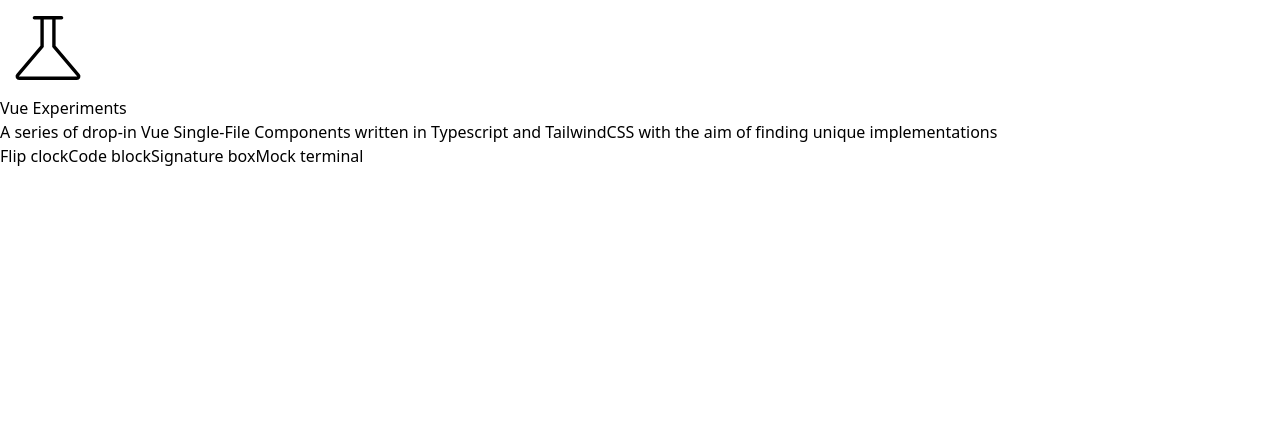
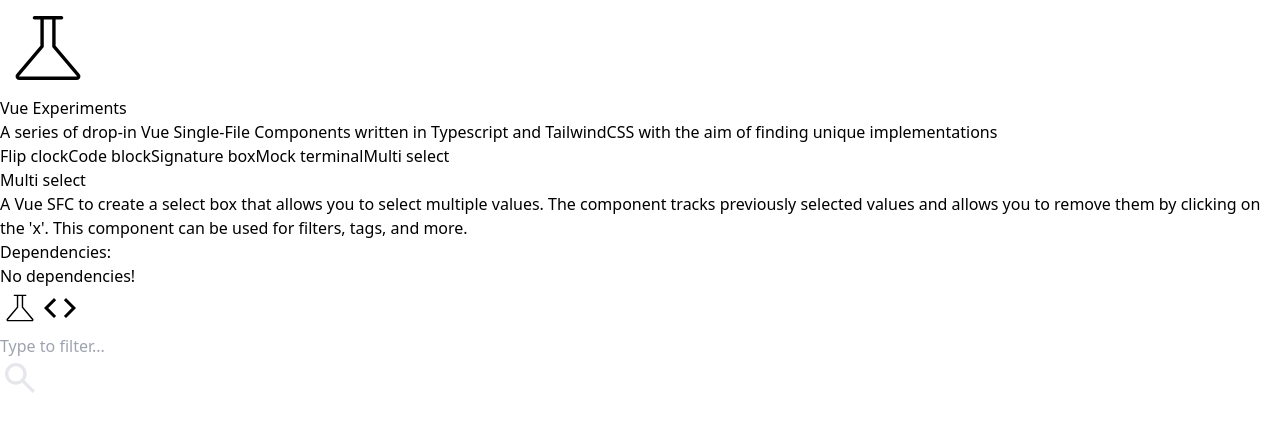
Before and after one commit to BenTopping/vue-experiments, a Vue app: page /multi_select in a window 1280 px wide. Shown: the top 430 px of the page. Built offline with nearby package versions, Linux system fonts and the light colour scheme.

Commit message:
feat(multi-select): adds multiselect view and experiement

```diff
--- a/src/components/experiments/CodeBlock.vue
+++ b/src/components/experiments/CodeBlock.vue
@@ -28,7 +28,7 @@
 </script>
 
 <template>
-  <div class="flex rounded-md w-full h-full bg-black text-white p-8 relative overflow-x-scroll">
+  <div class="flex rounded-md w-full h-full bg-black text-white p-8 relative">
     <transition name="slide-up">
       <div
         v-show="copied"
@@ -78,7 +78,7 @@
         </svg>
       </button>
     </div>
-    <div class="w-full" v-html="highlightedCode"></div>
+    <div v-html="highlightedCode"></div>
   </div>
 </template>
 
--- /dev/null
+++ b/src/components/experiments/MultiSelect.vue
@@ -0,0 +1,62 @@
+<script setup lang="ts">
+import { ref } from 'vue'
+
+const filters = ref<string[]>([])
+const inputValue = ref<string>('')
+
+function addFilter() {
+  if (inputValue.value) {
+    filters.value.push(inputValue.value)
+    inputValue.value = ''
+  }
+}
+
+function removeFilter(filter: string) {
+  filters.value.splice(filters.value.indexOf(filter), 1)
+}
+</script>
+
+<template>
+  <div class="flex flex-row w-1/2">
+    <div
+      class="flex flex-row grow bg-white rounded-md border-gray-200 border-2 hover:border-blue-600 transition-all"
+    >
+      <div class="flex flex-row w-full flex-wrap px-4 align-middle">
+        <div
+          v-for="filter in filters"
+          :key="filter"
+          class="bg-gray-200 px-4 py-2 rounded-md items-center m-1"
+        >
+          <span class="pr-2">{{ filter }}</span>
+          <button
+            class="border-l-2 border-gray-400 text-gray-400 pl-2"
+            @click="removeFilter(filter)"
+          >
+            X
+          </button>
+        </div>
+        <input
+          v-model="inputValue"
+          @keydown.enter="addFilter()"
+          class="flex outline-none py-2 m-1"
+          placeholder="Type to filter..."
+        />
+      </div>
+      <!-- Search Icon -->
+      <div class="flex items-center px-2">
+        <svg
+          xmlns="http://www.w3.org/2000/svg"
+          height="40"
+          viewBox="0 -960 960 960"
+          width="40"
+          fill="#e5e7eb"
+        >
+          <path
+            d="M784-120 532-372q-30 24-69 38t-83 14q-109 0-184.5-75.5T120-580q0-109 75.5-184.5T380-840q109 0 184.5 75.5T640-580q0 44-14 83t-38
+                        69l252 252-56 56ZM380-400q75 0 127.5-52.5T560-580q0-75-52.5-127.5T380-760q-75 0-127.5 52.5T200-580q0 75 52.5 127.5T380-400Z"
+          />
+        </svg>
+      </div>
+    </div>
+  </div>
+</template>
--- a/src/router/index.ts
+++ b/src/router/index.ts
@@ -4,6 +4,7 @@
 import FlipClockView from '@/views/FlipClockView.vue'
 import SignatureBoxView from '@/views/SignatureBoxView.vue'
 import MockTerminalView from '@/views/MockTerminalView.vue'
+import MultiSelectViewVue from '@/views/MultiSelectView.vue'
 
 const router = createRouter({
   history: createWebHistory(import.meta.env.BASE_URL),
@@ -32,6 +33,11 @@
       path: '/mock_terminal',
       name: 'Mock terminal',
       component: MockTerminalView
+    },
+    {
+      path: '/multi_select',
+      name: 'Multi select',
+      component: MultiSelectViewVue
     }
   ]
 })
--- a/src/views/FlipClockView.vue
+++ b/src/views/FlipClockView.vue
@@ -38,7 +38,7 @@
 onUnmounted(() => {
   clearInterval(dateInterval)
 })
-<\/\script>
+<\/script>
 
 <template>
   <div
@@ -146,7 +146,7 @@
 </script>
 
 <template>
-  <div class="flex flex-col grow">
+  <div class="flex flex-col w-full h-full">
     <div class="flex flex-col mb-4 text-xl">
       <h2 class="text-5xl font-light mb-4">Flip clock</h2>
       <div class="flex flex-col space-y-2">
@@ -194,7 +194,7 @@
       </button>
     </div>
     <div
-      class="flex flex-col grow justify-center items-center w-full p-8 rounded-md rounded-tl-none bg-gray-200"
+      class="flex flex-col grow h-full justify-center items-center w-full p-8 rounded-md rounded-tl-none bg-gray-200"
     >
       <FlipClock v-show="currentTab == 'experiment'" />
       <CodeBlock v-show="currentTab == 'code'" :code="codeBlockString" />
--- a/src/views/MockTerminalView.vue
+++ b/src/views/MockTerminalView.vue
@@ -147,7 +147,6 @@
   background: #4b5563;
 }
 </style>
-
 `
 </script>
 
--- /dev/null
+++ b/src/views/MultiSelectView.vue
@@ -0,0 +1,111 @@
+<script setup lang="ts">
+import { ref } from 'vue'
+import MultiSelect from '@/components/experiments/MultiSelect.vue'
+import CodeBlock from '@/components/experiments/CodeBlock.vue'
+import IconScience from '@/components/icons/IconScience.vue'
+import IconCodeBracket from '@/components/icons/IconCodeBracket.vue'
+interface IDependency {
+  name: string
+  address: string
+}
+const dependencies: IDependency[] = []
+
+const currentTab = ref('experiment')
+const codeBlockString: string = `
+<script setup lang="ts">
+import { ref } from 'vue'
+
+const filters = ref<string[]>([])
+const inputValue = ref<string>('')
+
+function addFilter() {
+    if (inputValue.value) {
+        filters.value.push(inputValue.value)
+        inputValue.value = ''
+    }
+}
+
+function removeFilter(filter: string) {
+    filters.value.splice(filters.value.indexOf(filter), 1)
+}
+<\/script>
+
+<template>
+    <div class="flex flex-row w-1/2">
+        <div class="flex flex-row grow bg-white rounded-md border-gray-200 border-2 hover:border-blue-600 transition-all">
+            <div class="flex flex-row w-full flex-wrap px-4 align-middle">
+                <div v-for="filter in filters" :key="filter" class="bg-gray-200 px-4 py-2 rounded-md items-center m-1">
+                    <span class="pr-2">{{ filter }}</span>
+                    <button class="border-l-2 border-gray-400 text-gray-400 pl-2" @click="removeFilter(filter)">X</button>
+                </div>
+                <input v-model="inputValue" @keydown.enter="addFilter()" class="flex outline-none py-2 m-1" placeholder="Type to filter..."/>
+            </div>
+            <!-- Search Icon -->
+            <div class="flex items-center px-2">
+                <svg xmlns="http://www.w3.org/2000/svg" height="40" viewBox="0 -960 960 960" width="40" fill="#e5e7eb">
+                    <path
+                        d="M784-120 532-372q-30 24-69 38t-83 14q-109 0-184.5-75.5T120-580q0-109 75.5-184.5T380-840q109 0 184.5 75.5T640-580q0 44-14 83t-38
+                        69l252 252-56 56ZM380-400q75 0 127.5-52.5T560-580q0-75-52.5-127.5T380-760q-75 0-127.5 52.5T200-580q0 75 52.5 127.5T380-400Z"
+                    />
+                </svg>
+            </div>
+        </div>
+    </div>
+</template>`
+</script>
+
+<template>
+  <div class="flex flex-col h-full w-full">
+    <div class="flex flex-col mb-4 text-xl">
+      <h2 class="text-5xl font-light mb-4">Multi select</h2>
+      <div class="flex flex-col space-y-2">
+        <span>A Vue SFC to create a select box that allows you to select multiple values.</span>
+        <span>
+          The component tracks previously selected values and allows you to remove them by clicking
+          on the 'x'. This component can be used for filters, tags, and more.
+        </span>
+        <div class="flex flex-row space-x-2 py-4 items-center">
+          <span class="py-2">Dependencies:</span>
+          <div v-if="dependencies.length">
+            <a
+              v-for="dep in dependencies"
+              :key="dep.name"
+              class="py-2 px-6 bg-gray-200 rounded-full hover:text-white hover:bg-black transition"
+              :href="dep.address"
+              target="_blank"
+            >
+              {{ dep.name }}
+            </a>
+          </div>
+          <div v-else>
+            <span class="text-gray-400 italic">No dependencies!</span>
+          </div>
+        </div>
+      </div>
+    </div>
+    <div class="flex flex-row">
+      <button
+        @click="currentTab = 'experiment'"
+        :class="`py-2 px-6 ${
+          currentTab == 'experiment' ? 'bg-gray-200' : 'bg-gray-300'
+        } rounded-t-lg cursor-pointer`"
+      >
+        <IconScience />
+      </button>
+      <button
+        @click="currentTab = 'code'"
+        :class="`p-2 px-6 rounded-t-lg ${
+          currentTab == 'code' ? 'bg-gray-200' : 'bg-gray-300'
+        } cursor-pointer`"
+      >
+        <IconCodeBracket />
+      </button>
+    </div>
+    <div
+      class="flex flex-col grow justify-center items-center w-full p-8 rounded-md rounded-tl-none bg-gray-200"
+    >
+      <MultiSelect v-show="currentTab == 'experiment'" />
+      <CodeBlock v-show="currentTab == 'code'" :code="codeBlockString" />
+    </div>
+  </div>
+</template>
--- a/src/views/SignatureBoxView.vue
+++ b/src/views/SignatureBoxView.vue
@@ -68,27 +68,48 @@
   a.download = 'signature.png'
   a.click()
 }
-
-<\/\script>
+<\/script>
 
 <template>
   <div class="flex flex-row">
-        <canvas ref="canvas" class="border-2 border-gray-200 rounded-lg bg-white" :width=props.width :height=props.height
-            @mousedown="startDrawing" @mousemove="draw" @mouseup="stopDrawing" @mouseleave="stopDrawing">
+    <canvas
+      ref="canvas"
+      class="border-2 border-gray-200 rounded-lg bg-white"
+      :width="props.width"
+      :height="props.height"
+      @mousedown="startDrawing"
+      @mousemove="draw"
+      @mouseup="stopDrawing"
+      @mouseleave="stopDrawing"
+    >
     </canvas>
     <div class="flex flex-col px-2 space-y-2">
       <button class="p-2 shadow-md rounded-lg bg-white" @click="clearCanvas">
         <!-- Delete Icon -->
-                <svg xmlns="http://www.w3.org/2000/svg" height="40" viewBox="0 -960 960 960" width="40" fill="#FF0000">
+        <svg
+          xmlns="http://www.w3.org/2000/svg"
+          height="40"
+          viewBox="0 -960 960 960"
+          width="40"
+          fill="#FF0000"
+        >
           <path
-                        d="M312-144q-29.7 0-50.85-21.15Q240-186.3 240-216v-480h-48v-72h192v-48h192v48h192v72h-48v479.57Q720-186 698.85-165T648-144H312Zm336-552H312v480h336v-480ZM384-288h72v-336h-72v336Zm120 0h72v-336h-72v336ZM312-696v480-480Z" />
+            d="M312-144q-29.7 0-50.85-21.15Q240-186.3 240-216v-480h-48v-72h192v-48h192v48h192v72h-48v479.57Q720-186 698.85-165T648-144H312Zm336-552H312v480h336v-480ZM384-288h72v-336h-72v336Zm120 0h72v-336h-72v336ZM312-696v480-480Z"
+          />
         </svg>
       </button>
       <button class="flex p-2 shadow-md rounded-lg bg-white" @click="saveCanvas">
         <!-- Download Icon -->
-                <svg xmlns="http://www.w3.org/2000/svg" height="40" viewBox="0 -960 960 960" width="40" fill="#000000">
+        <svg
+          xmlns="http://www.w3.org/2000/svg"
+          height="40"
+          viewBox="0 -960 960 960"
+          width="40"
+          fill="#000000"
+        >
           <path
-                        d="M480-336 288-528l51-51 105 105v-342h72v342l105-105 51 51-192 192ZM263.72-192Q234-192 213-213.15T192-264v-72h72v72h432v-72h72v72q0 29.7-21.16 50.85Q725.68-192 695.96-192H263.72Z" />
+            d="M480-336 288-528l51-51 105 105v-342h72v342l105-105 51 51-192 192ZM263.72-192Q234-192 213-213.15T192-264v-72h72v72h432v-72h72v72q0 29.7-21.16 50.85Q725.68-192 695.96-192H263.72Z"
+          />
         </svg>
       </button>
     </div>
```
Also changed, not shown: src/views/CodeBlockView.vue (+54 -22 lines). Lines whose indentation alone changed are shown as unchanged.
